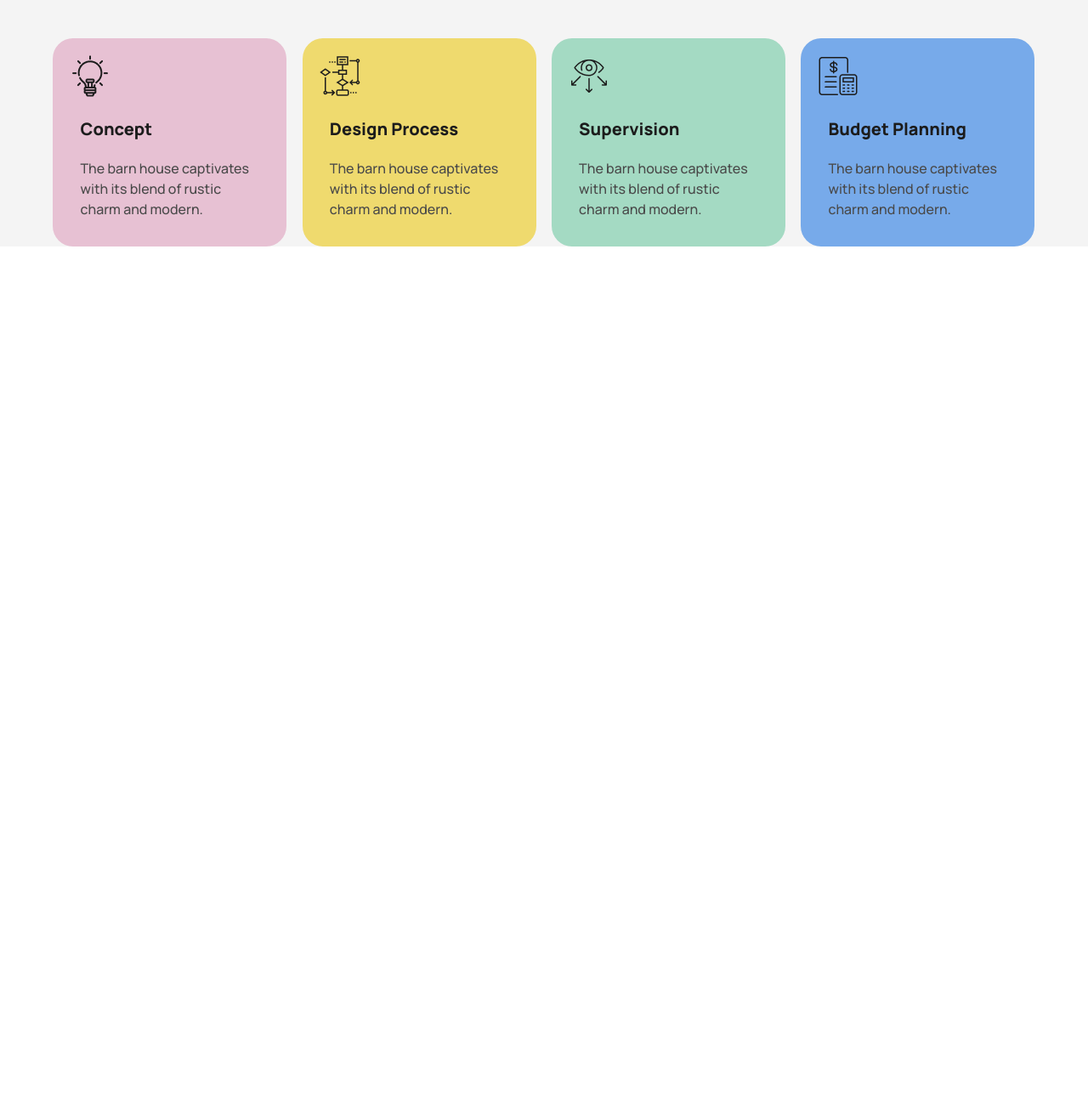
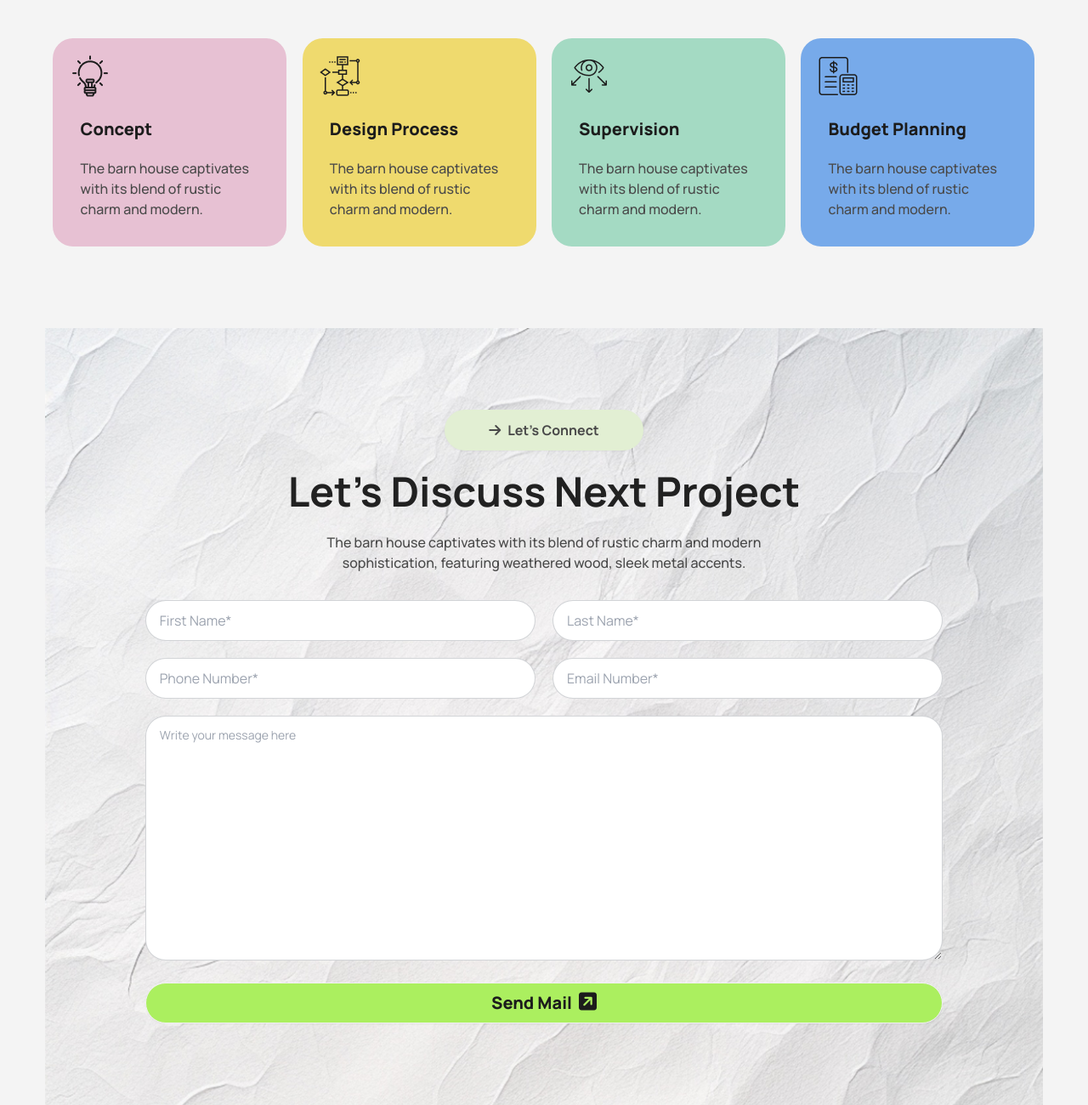
Before and after one commit to Jaberahammed0007/my-third-assignment-repo, a plain HTML site: page index.html in a window 1280 px wide. Shown: the part 1921-3221 px from the top of the page at 85% size. Before the commit the page ends 2211 px from the top, so only its background shows below. Drawn offline with nearby package versions, Linux system fonts and the light colour scheme.

Commit message:
added discuss section with responsive

```diff
--- a/index.html
+++ b/index.html
@@ -56,11 +56,9 @@
             <div class="navbar">
                 <div class="navbar-start">
                     <div>
-                        <div>
 
-                        </div>
                         <a href="#">
-                            <h2 class="font-extrabold text-2xl lg:text-3xl text-[#212121]"><span><i
+                            <h2 class=" font-extrabold text-2xl lg:text-3xl text-[#212121]"><span><i
                                         class="fa-solid fa-square-up-right"></i></span> Rinterio </h2>
                         </a>
                     </div>
@@ -208,7 +206,7 @@
 
         <!-- Work Process Section -->
 
-        <div class="w-11/12 mx-auto">
+        <div class="w-11/12 mx-auto mb-24">
         <div class="text-center">
             <button
             class="w-2/5 lg:w-1/5 btn btn-secondary font-bold text-[#494949]  text-base bg-white border-none pointer-events-none rounded-3xl "><span><i
@@ -287,6 +285,54 @@
                   </div>
              </div>
         </div>
+
+        <!-- Discuss Section Start -->
+
+        <div class="w-11/12 mx-auto bg-no-repeat bg-cover" style="background-image: url('./assets/bg.jpg');">
+            <div class="text-center">
+                <button
+                class="w-3/5 lg:w-1/5 btn btn-secondary font-bold text-[#494949]  text-base bg-[#E2EFD3] border-none pointer-events-none rounded-3xl mt-8 lg:mt-24 "><span><i
+                       class="fa-solid fa-arrow-right"></i></span>Let’s Connect</button>
+
+                </div>
+                <div>
+                    <h1 class="mt-6 text-2xl lg:text-5xl font-bold text-[#212121] text-center ">Let’s Discuss Next Project</h1>
+                    <p class="w-3/4 mx-auto lg:w-1/2 mt-6 font-medium text-base text-[#494949] text-center">
+                        The barn house captivates with its blend of rustic charm and modern sophistication, featuring weathered wood, sleek metal accents.
+                    </p>
+                </div>
+
+                <!-- form -->
+
+                 <div class="lg:grid lg:grid-cols-2 lg:gap-5 lg:w-4/5 lg:mx-auto lg:mt-8">
+                    <div class="mt-5 lg:mt-0">
+                        <input type="text" placeholder="First Name*" class="input input-bordered w-full max-w-xl rounded-3xl" />
+                    </div>
+
+                    <div class="mt-5 lg:mt-0">
+                        <input type="text" placeholder="Last Name*" class="input input-bordered w-full max-w-xl rounded-3xl" />
+                    </div>
+
+                    <div class="mt-5 lg:mt-0">
+                        <input type="text" placeholder="Phone Number*" class="input input-bordered w-full max-w-xl rounded-3xl" />
+                    </div>
+
+                    <div class="mt-5 lg:mt-0">
+                        <input type="text" placeholder="Email Number*" class="input input-bordered w-full max-w-xl rounded-3xl" />
+                    </div>
+
+                 </div>
+
+                 <div class="lg:w-4/5 lg:mx-auto mt-5">
+                    <label>
+                        <textarea class="textarea textarea-bordered w-full h-72 rounded-3xl" placeholder="Write your message here"></textarea>
+                      </label>
+                 </div>
+                 <div class="text-center">
+                    <a class="mt-5 mb-24 w-3/5 lg:w-4/5 lg:mx-auto btn bg-[#ABEF5F] rounded-3xl text-[#1C1C1C] font-extrabold text-xl">Send Mail
+                        <span><i class="fa-solid fa-square-arrow-up-right"></i></span></a>
+                </div>
+                </div>
     </main>
 
     <footer>
```
